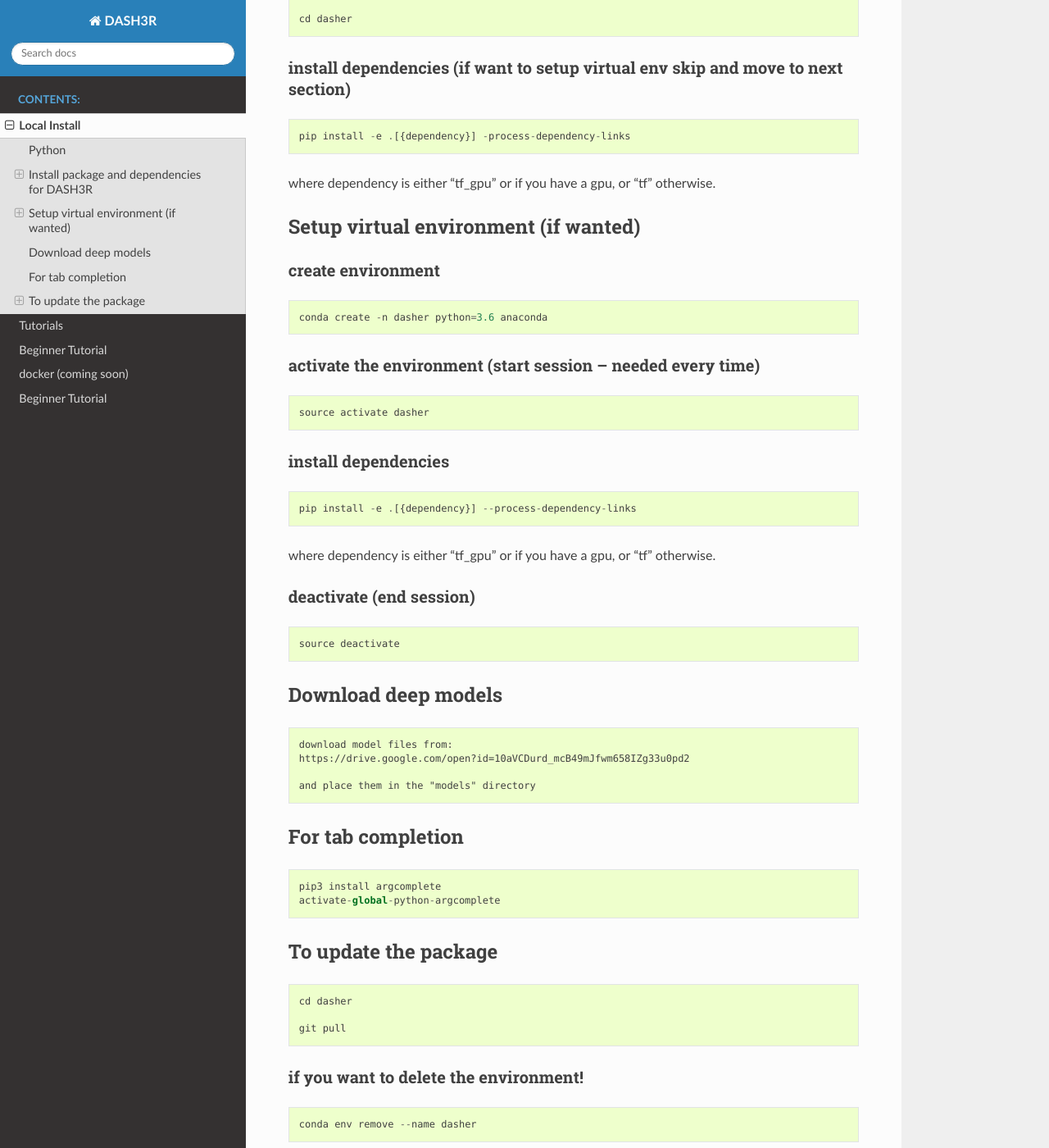
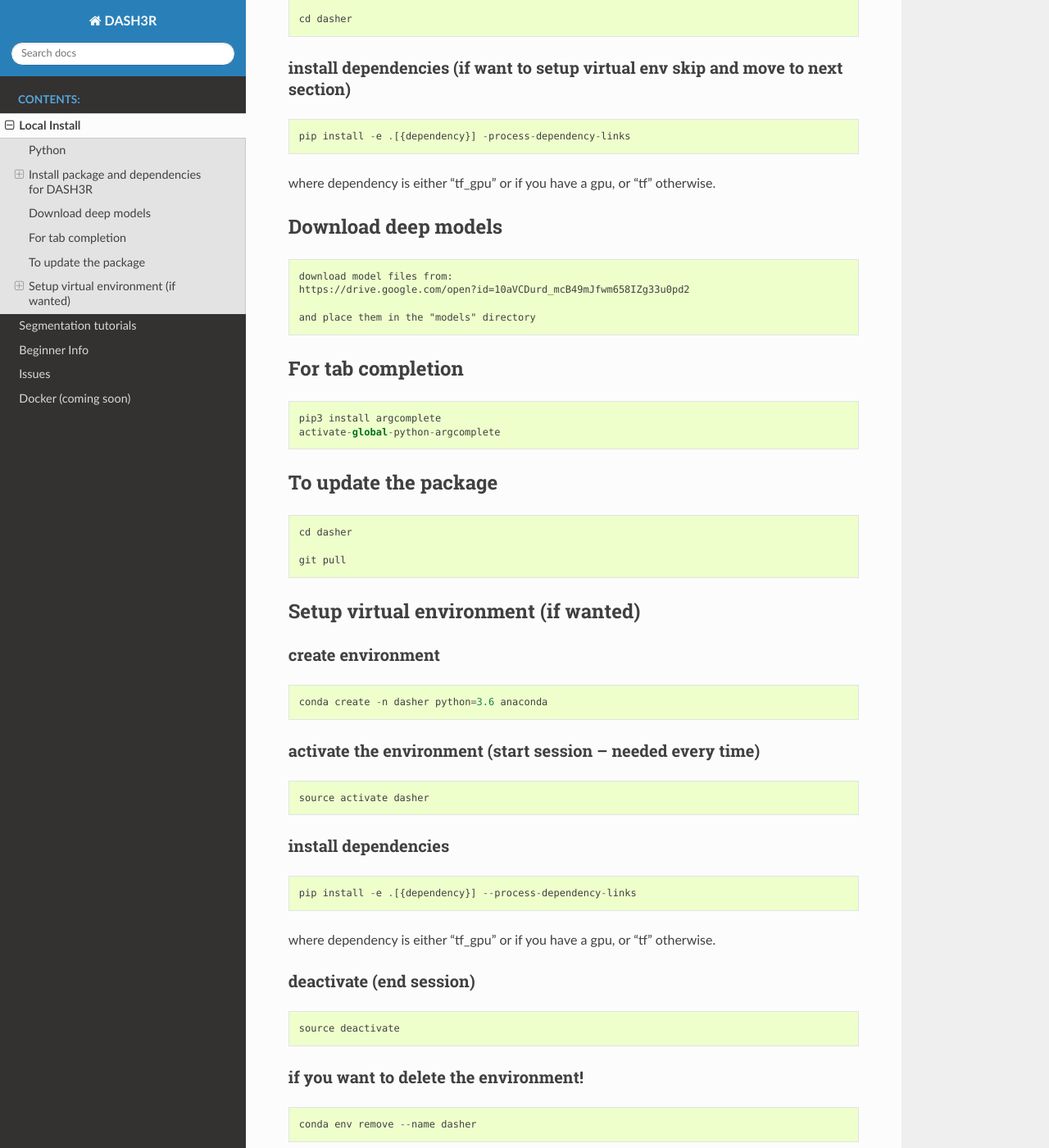
Before and after one commit to AICONSlab/HippMapp3r, a Sphinx documentation site: the page built from docs/install.md, in a window 1280 px wide and 1400 px high, scrolled down 459 px. Shown: the whole window at 82% size. Built offline with Sphinx 7.4.7 and the Read the Docs theme 2.0.0, drawn with Linux system fonts in a browser that asks for light colours; pages that are not in the unit, such as notebooks, are missing from menus.

Commit message:
update docs

```diff
--- a/docs/beginner.md
+++ b/docs/beginner.md
@@ -1,4 +1,4 @@
-# Beginner Tutorial
+# Beginner Info
 
 ## For GUI
 You can hover any of buttons in the GUI to see a brief description of the command.
--- a/docs/docker.md
+++ b/docs/docker.md
@@ -1 +1 @@
-# Beginner Tutorial
+# Docker (coming soon)
--- a/docs/hipp_seg.md
+++ b/docs/hipp_seg.md
@@ -1,11 +1,11 @@
-# Tutorials
+# Segmentation tutorials
 
 ## GUI
 
 Click "Hippocampus" under the "Segmentation" tab. Wait for a new pop-up window to appear.
 
 <p align="center">
-      <img src="hipp_1.PNG" alt="hippocampus pop-up window" width="445" height="138"/>
+      <img src="images/hipp_1.PNG" alt="hippocampus pop-up window" width="445" height="138"/>
 </p>
 
 Click "Select t1w" and chose your T1 image. Click "Run". Type your desired output name in the "out" box. Your output file will automatically appear in your t1w folder.
--- a/docs/issues.md
+++ b/docs/issues.md
@@ -1 +1 @@
-# docker (coming soon)
+# Issues
```
Also changed, not shown: README.md (+6 -0 lines), docs/index.rst (+7 -1 lines), docs/install.md (+14 -16 lines), docs/images/graph_abstract.png (added), docs/images/hipp_1.PNG (renamed from docs/hipp_1.PNG).
